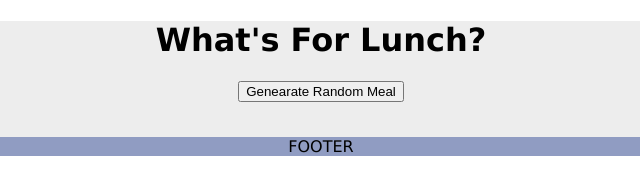
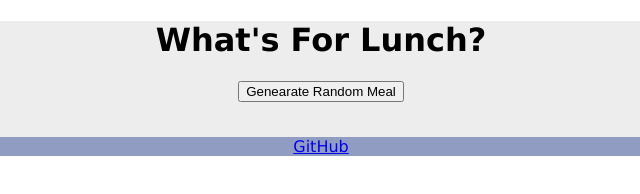
Before and after one commit to bparker23/CreativeProject2, a plain HTML site: page index.html in a window 1280 px wide. Shown: the full height of the page, 319-959 px from the left. Drawn offline with nearby package versions, Linux system fonts and the light colour scheme.

Commit message:
Add files via upload

```diff
--- a/index.html
+++ b/index.html
@@ -22,8 +22,7 @@
     <script text="type/javascript" src="script.js">
     </script>
   <footer>
-    <p> FOOTER </p>
-    <!-- <p> <a href="https://github.com/bparker23/weather_app.git">https://github.com/bparker23/weather_app.git</p> -->
+    <p> <a href="https://github.com/bparker23/CreativeProject2.git">GitHub</p>
   </footer>
   </body>
 </div>
```
